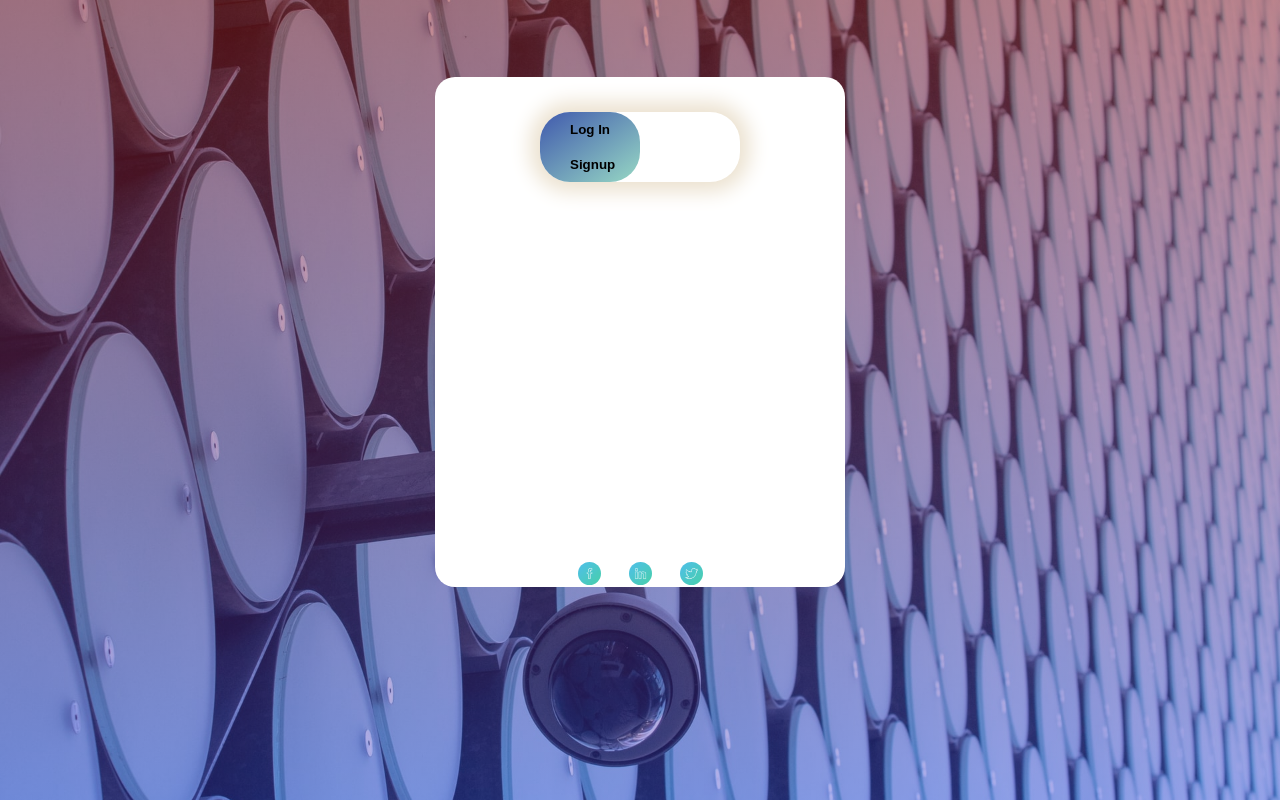
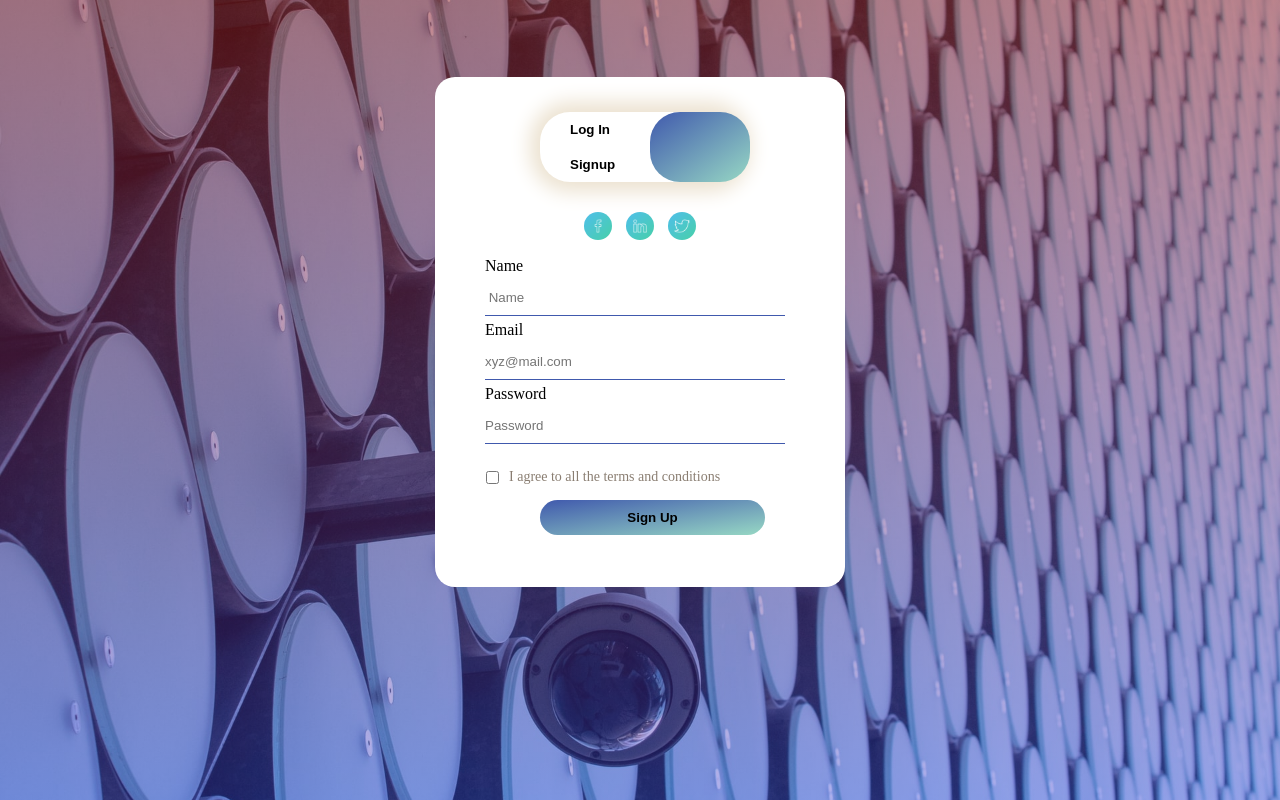
Before and after one commit to ckoudampally/login-signup, a plain HTML site: page index.html in a window 1280 px wide. Both pictures are taken after a click on the button "Signup". Drawn offline with Linux system fonts and the light colour scheme.

Commit message:
complete login and signup pages with smooth sliding transitions

```diff
--- a/css/styles.css
+++ b/css/styles.css
@@ -22,6 +22,7 @@ position: fixed;
     margin: 6% auto;
     padding: 5px;
     border-radius: 20px;
+    overflow: hidden;
 }
 
 .slide-box{
@@ -57,12 +58,66 @@ position: fixed;
   text-align: center;
 
 
+
 }
 
 .contact-icons img{
-    width: 23px;
-    margin: 350px 12px;
+    width: 28px;
+    margin: 0 5px;
     border-radius: 50px;
     cursor: pointer;
 
 }
+
+.form-container{
+    top: 180px;
+    position: absolute;
+    width: 300px;
+    transition: 0.5s;
+
+
+}
+
+.fields{
+    width: 100%;
+    padding: 10px  0;
+    margin: 5px 0;
+    border-top: 0;
+    border-left: 0;
+    border-right: 0;
+    border-bottom: 1px solid #4059AD;
+    outline: none;
+    background: transparent;
+
+
+}
+.submit-btn{
+    width: 75%;
+    padding: 10px 30px;
+    cursor: pointer;
+    display: block;
+   margin: 0px 55px;
+   background: linear-gradient(to bottom right,#4059AD, #97D8C4) ;
+  border-radius: 30px;
+ border: 0;
+ outline: none;
+
+}
+
+.checkbox{
+    margin: 22px 10px 16px 1px;
+}
+span{
+    color: #8A7E72;
+    font-size: 14px;
+    bottom: 50px;
+    position: absolute;
+}
+
+#Login{
+ left: 50px;
+}
+
+#Signup{
+    left: 450px;
+}
--- a/index.html
+++ b/index.html
@@ -14,8 +14,8 @@
 
                 <div class="slide-box">
                     <div id="btn"></div>
-                <button type="button" class="button-btn"> <b>Log In</b></button>
-                <button type="button" class="button-btn"><b>Signup</b></button>
+                <button type="button" class="button-btn" onclick="Login()"> <b>Log In</b></button>
+                <button type="button" class="button-btn" onclick="Signup()"><b>Signup</b></button>
 
             </div>
             <div class="contact-icons">
@@ -24,11 +24,65 @@
                 <img src="/images/twitter.png">
 
             </div>
+            <form class="form-container"  id="Login">
+
+                <label for="User Name">User Name</label><br>
+                <input type="text" class="fields" id="User Name" name="Name" placeholder="User Name" required><br>
+
+                <label for="Password">Password</label><br>
+                <input type="password" class="fields" id="Password" name="Password" placeholder="Password" required> <br>
+
+                <input type="checkbox" class="checkbox" >   <span>Remember Password</span>
+
+                <button type="submit" class="submit-btn"> <b>Log In</b></button>
+
+              </form>
+
+              <form class="form-container" id="Signup">
+
+                <label for="Name">Name</label><br>
+                <input type="text" class="fields" id="Name" name="Name" placeholder=" Name" required><br>
+
+                <label for="Email">Email</label><br>
+                <input type="email" class="fields" id="Email" name="Mail" placeholder="xyz@mail.com" required> <br>
+
+                <label for="Password">Password</label><br>
+                <input type="password" class="fields" id="Password" name="Password" placeholder="Password" required> <br>
+
+                <input type="checkbox" class="checkbox" >   <span>I agree to all the terms and conditions</span>
+
+                <button type="submit" class="submit-btn"> <b>Sign Up</b></button>
+
+              </form>
+
+
 
             </div>
 
 
         </div>
 
+        <script>
+            var x =document.getElementById("Login");
+            var y =document.getElementById("Signup");
+            var z =document.getElementById("btn");
+
+
+
+            function Signup(){
+                x.style.left="-400px";
+                y.style.left="50px";
+                z.style.left="110px";
+            }
+
+            function Login(){
+                x.style.left="50px";
+                y.style.left="450px";
+                z.style.left="0";
+            }
+
+
+
+        </script>
     </body>
 </html>
```
